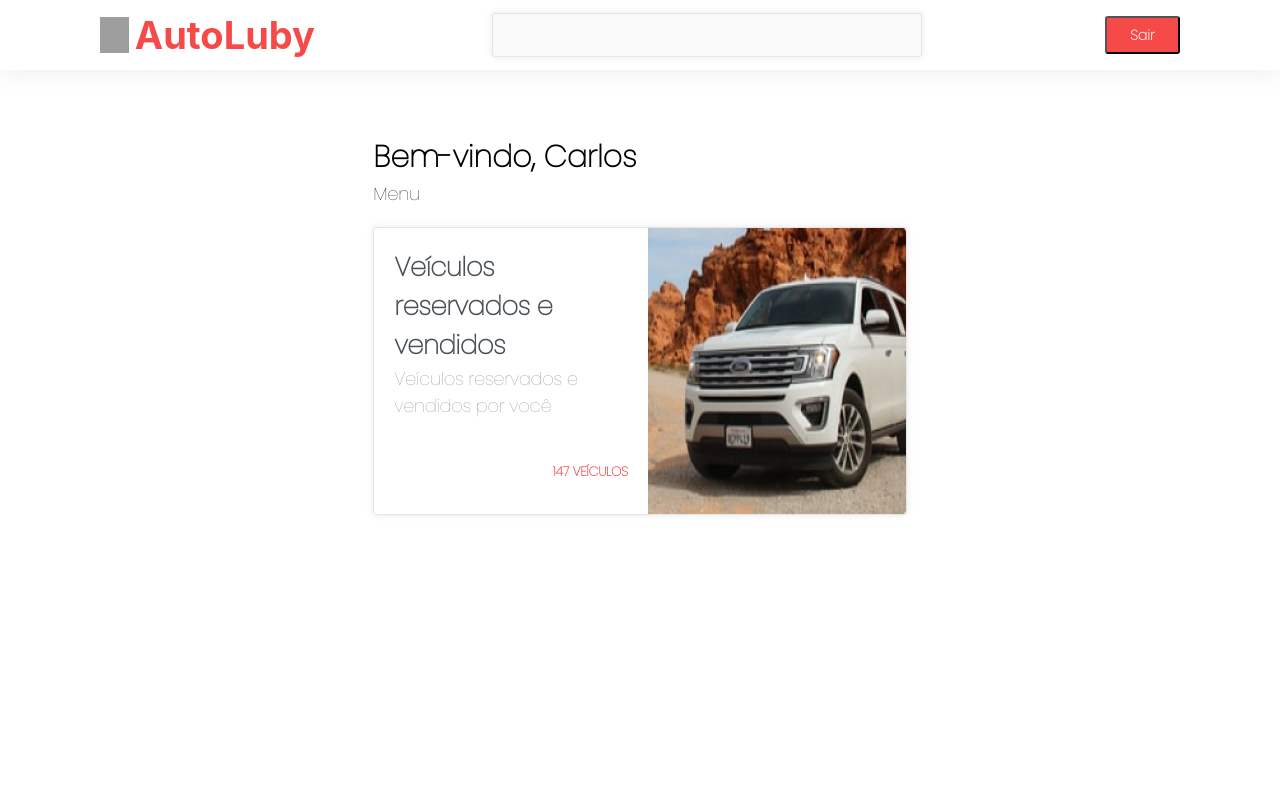
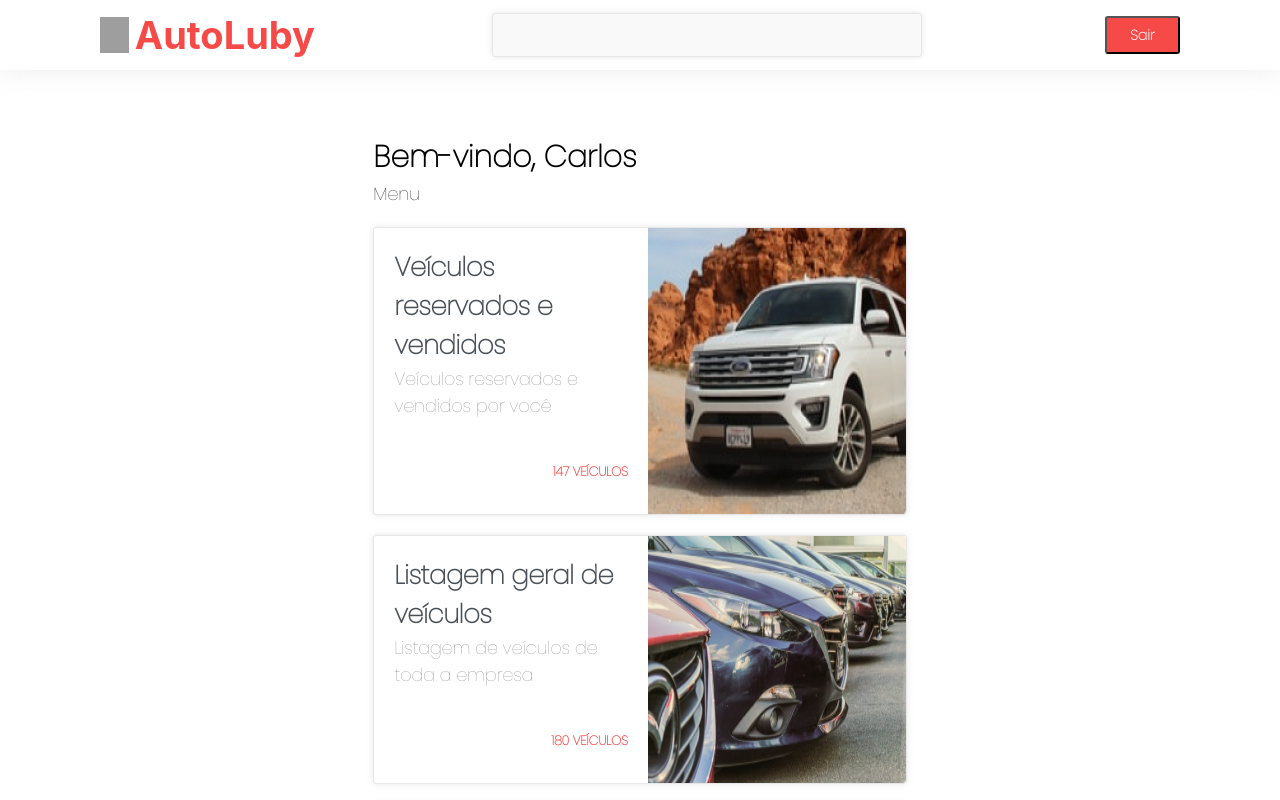
Before and after one commit to Johnny-batata/CarStore, a React (Create React App) app: page /home in a window 1280 px wide. Built offline with nearby package versions, Linux system fonts and the light colour scheme; grey boxes are pictures that could not be loaded.

Commit message:
split sections into component

```diff
--- /dev/null
+++ b/src/page/Home/components/HomeSections/index.tsx
@@ -0,0 +1,69 @@
+import React from 'react';
+
+import ImageOne from '../../../../assets/Home/car1.png';
+import ImageTwo from '../../../../assets/Home/car2.png';
+import ImageThree from '../../../../assets/Home/notACar.png';
+
+import {
+  ContentSection, ContentSectionWrapper, ContentSectionTitle, ContentSectionSubTitle,
+  ContentSectionFooter, ContentSectionImg,
+} from './styles';
+
+const data = [
+  {
+    id: 1,
+    title: 'Veículos reservados e vendidos',
+    subtitle: 'Veículos reservados e vendidos por você',
+    footer: '147 Veículos',
+    image: ImageOne,
+    alt: 'image-one',
+  },
+  {
+    id: 2,
+    title: 'Listagem geral de veículos',
+    subtitle: 'Listagem de veículos de toda a empresa',
+    footer: '180 Veículos',
+    image: ImageTwo,
+    alt: 'image-two',
+  },
+  {
+    id: 3,
+    title: 'Funcionários da empresa',
+    subtitle: 'Listagem de todos os funcionários da empresa',
+    footer: '147 funcionários',
+    image: ImageThree,
+    alt: 'image-two',
+  },
+];
+
+interface IElement {
+  title: string,
+  subtitle: string,
+  footer: string,
+  image: string,
+  alt: string,
+  id: number,
+}
+
+const renderSection = (array:any): JSX.Element => array.map((
+  el:IElement,
+) => (
+  <ContentSection key={el.id}>
+    <ContentSectionWrapper>
+      <ContentSectionTitle>
+        {el.title}
+      </ContentSectionTitle>
+      <ContentSectionSubTitle>
+        {el.subtitle}
+      </ContentSectionSubTitle>
+      <ContentSectionFooter>{el.footer}</ContentSectionFooter>
+    </ContentSectionWrapper>
+    <ContentSectionImg src={el.image} alt={el.alt} />
+  </ContentSection>
+));
+
+const HomeSections: React.FC = () => (
+  renderSection(data)
+);
+
+export default HomeSections;
--- /dev/null
+++ b/src/page/Home/components/HomeSections/styles.tsx
@@ -0,0 +1,64 @@
+import styled from 'styled-components';
+
+export const ContentSection = styled.section`
+  background: #FFFFFF;
+  border: 1px solid #E6E6E6;
+  box-sizing: border-box;
+  box-shadow: 0px 0px 6px rgba(162, 162, 162, 0.25);
+  border-radius: 3px;
+  display: flex;
+  width: 100%;
+  margin-bottom: 20px;
+  margin-top: 20px;
+`;
+
+export const ContentSectionWrapper = styled.section`
+  padding-top: 3.75%;
+  padding-bottom: 3.75%;
+  padding-left: 3.75%;
+  padding-right: 3.75%;
+  display: flex;
+  width: 100%;
+  flex-direction: column;
+`;
+
+export const ContentSectionImg = styled.img`
+  /* width: 32.25%; */
+`;
+
+export const ContentSectionTitle = styled.h1`
+  font-family: Poppins;
+  font-style: normal;
+  font-weight: 600;
+  font-size: 26px;
+  line-height: 39px;
+  letter-spacing: -0.02em;
+  color: #495057;
+  margin: 0;
+`;
+
+export const ContentSectionSubTitle = styled.h3`
+  font-family: Poppins;
+  font-style: normal;
+  font-weight: 500;
+  font-size: 18px;
+  line-height: 27px;
+  letter-spacing: -0.02em;
+  color: #858585;
+  margin: 0;
+`;
+
+export const ContentSectionFooter = styled.h3`
+  font-family: Poppins;
+  font-style: normal;
+  font-weight: bold;
+  font-size: 13px;
+  line-height: 19px;
+  letter-spacing: -0.02em;
+  text-transform: uppercase;
+  color: #F54A48;
+  /* margin-top: calc(23% - 3.75% *2); */
+  margin-top: 43px;
+  justify-content: flex-end;
+  display: flex;
+`;
--- a/src/page/Home/index.tsx
+++ b/src/page/Home/index.tsx
@@ -1,12 +1,13 @@
 import React from 'react';
 import {
-  Wrapper, Container, Title, SubTitle, ContentSectionWrapper, ContentSection, ContentSectionImg,
-  ContentSectionTitle, ContentSectionSubTitle, ContentSectionFooter,
+  Wrapper, Container, Title, SubTitle,
 } from './styles';
 import Header from '../GeneralComponents/Header';
 import ImageOne from '../../assets/Home/car1.png';
 import ImageTwo from '../../assets/Home/car2.png';
 import ImageThree from '../../assets/Home/notACar.png';
+
+import HomeSections from './components/HomeSections';
 
 const Home: React.FC = () => (
   <Container>
@@ -14,18 +15,7 @@ const Home: React.FC = () => (
     <Wrapper>
       <Title>Bem-vindo, Carlos</Title>
       <SubTitle>Menu</SubTitle>
-      <ContentSection>
-        <ContentSectionWrapper>
-          <ContentSectionTitle>
-            Veículos reservados e vendidos
-          </ContentSectionTitle>
-          <ContentSectionSubTitle>
-            Veículos reservados e vendidos por você
-          </ContentSectionSubTitle>
-          <ContentSectionFooter>147 Veículos</ContentSectionFooter>
-        </ContentSectionWrapper>
-        <ContentSectionImg src={ImageOne} alt="image-one" />
-      </ContentSection>
+      <HomeSections />
     </Wrapper>
   </Container>
 );
--- a/src/page/Home/styles.tsx
+++ b/src/page/Home/styles.tsx
@@ -34,66 +34,3 @@ export const SubTitle = styled.h3`
   margin: 0;
   margin-bottom: 10px;
 `;
-
-export const ContentSection = styled.section`
-  background: #FFFFFF;
-  border: 1px solid #E6E6E6;
-  box-sizing: border-box;
-  box-shadow: 0px 0px 6px rgba(162, 162, 162, 0.25);
-  border-radius: 3px;
-  display: flex;
-  width: 100%;
-  margin-bottom: 20px;
-  margin-top: 20px;
-`;
-
-export const ContentSectionWrapper = styled.section`
-  padding-top: 3.75%;
-  padding-bottom: 3.75%;
-  padding-left: 3.75%;
-  padding-right: 3.75%;
-  display: flex;
-  width: 100%;
-  flex-direction: column;
-`;
-
-export const ContentSectionImg = styled.img`
-  /* width: 32.25%; */
-`;
-
-export const ContentSectionTitle = styled.h1`
-  font-family: Poppins;
-  font-style: normal;
-  font-weight: 600;
-  font-size: 26px;
-  line-height: 39px;
-  letter-spacing: -0.02em;
-  color: #495057;
-  margin: 0;
-`;
-
-export const ContentSectionSubTitle = styled.h3`
-  font-family: Poppins;
-  font-style: normal;
-  font-weight: 500;
-  font-size: 18px;
-  line-height: 27px;
-  letter-spacing: -0.02em;
-  color: #858585;
-  margin: 0;
-`;
-
-export const ContentSectionFooter = styled.h3`
-  font-family: Poppins;
-  font-style: normal;
-  font-weight: bold;
-  font-size: 13px;
-  line-height: 19px;
-  letter-spacing: -0.02em;
-  text-transform: uppercase;
-  color: #F54A48;
-  /* margin-top: calc(23% - 3.75% *2); */
-  margin-top: 43px;
-  justify-content: flex-end;
-  display: flex;
-`;
```
Also changed, not shown: src/page/CarsList/index.tsx (added, +12 -0 lines), .eslintrc.json.
